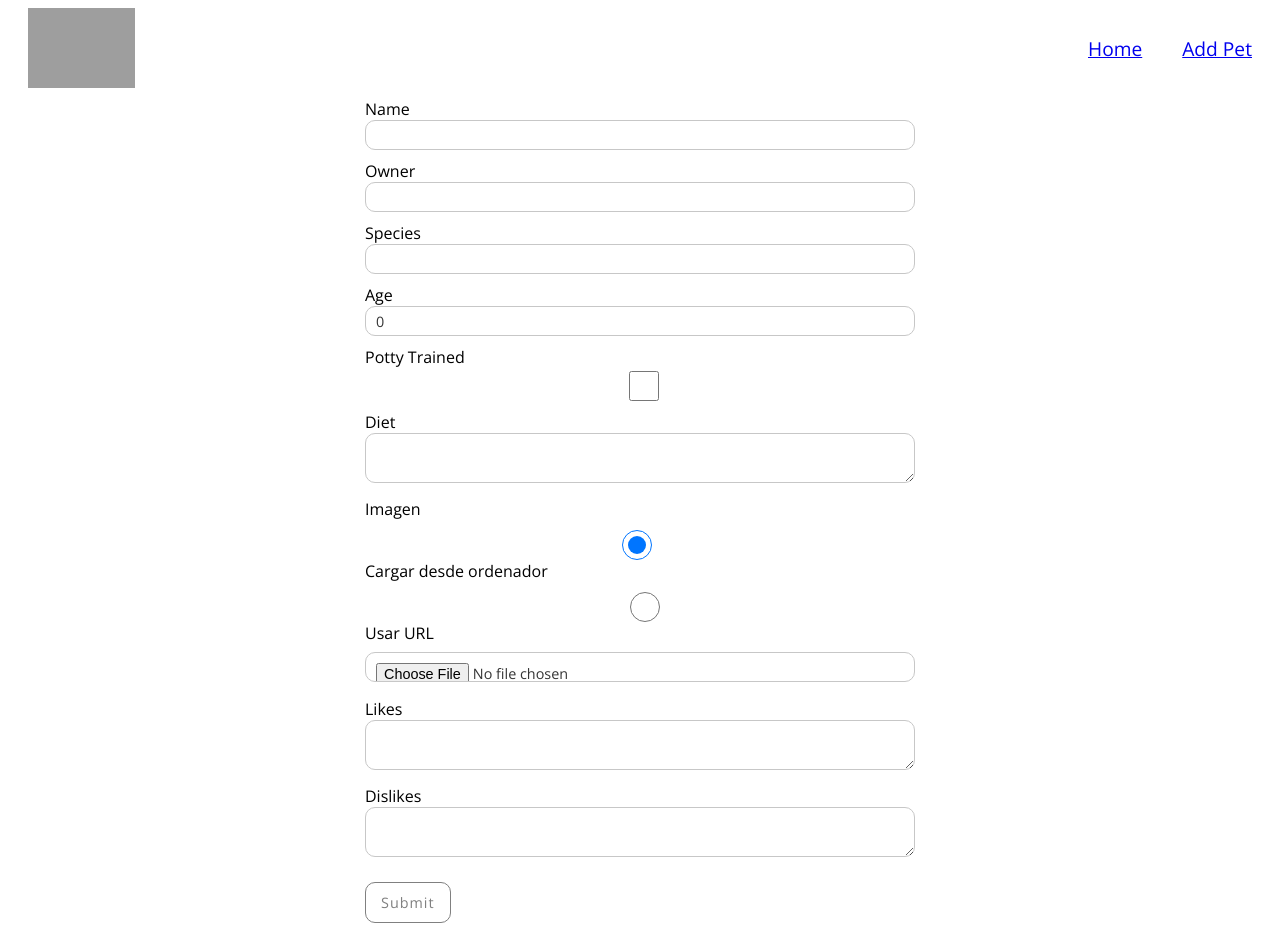
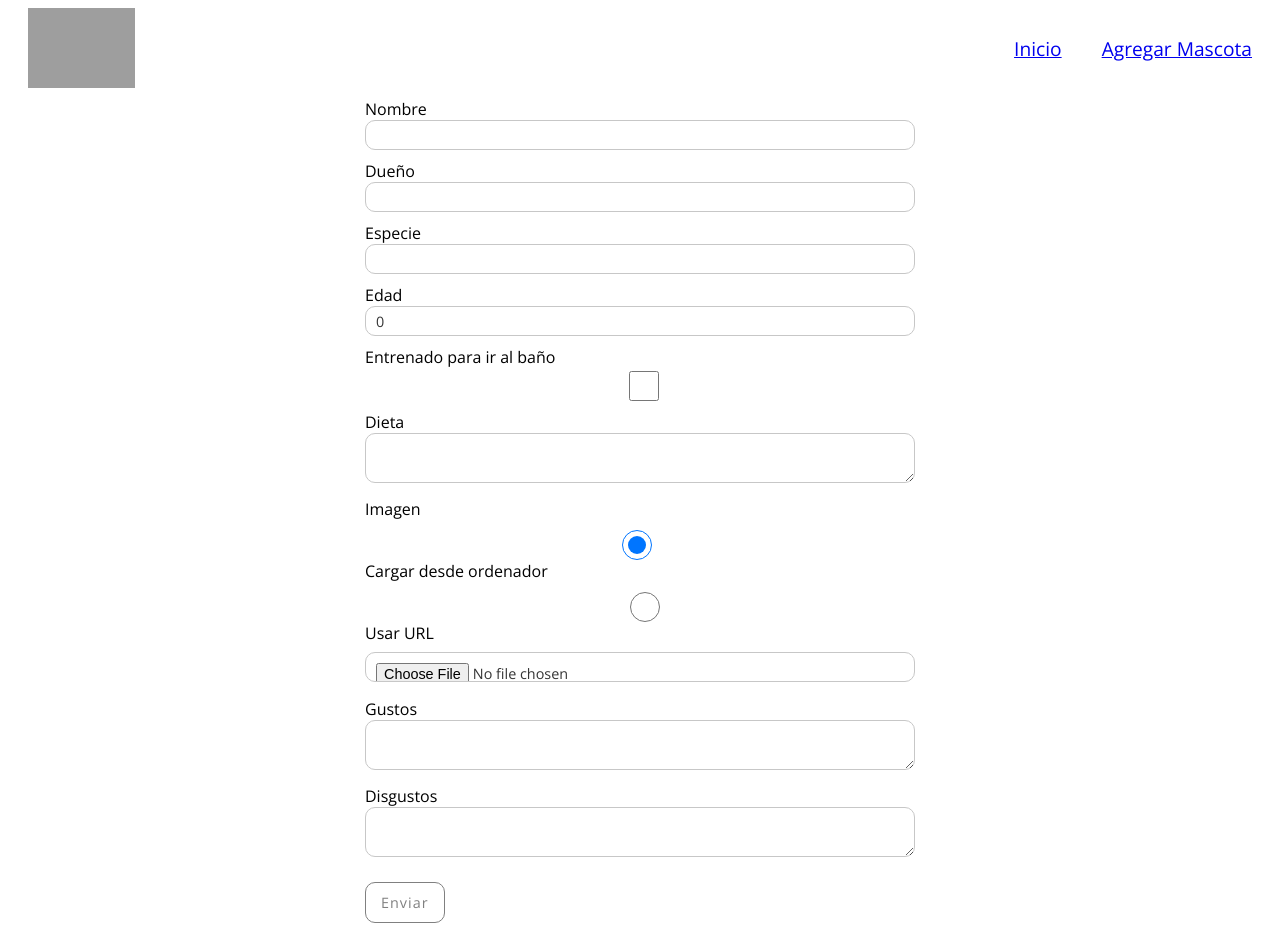
Before and after one commit to spizzirri/Proyecto-NextJS-para-pruebas-automatizadas, a Next.js app: page /new in a window 1280 px wide. Built offline with nearby package versions, Linux system fonts and the light colour scheme; grey boxes are pictures that could not be loaded.

Commit message:
Pasa la aplicacion a español

```diff
--- a/components/Form.tsx
+++ b/components/Form.tsx
@@ -78,7 +78,7 @@ const Form = ({ formId, petForm, forNewPet = true }: Props) => {
       mutate(`/api/pets/${id}`, data, false); // Update the local data without a revalidation
       router.push("/");
     } catch (error) {
-      setMessage("Failed to update pet");
+      setMessage("Error al actualizar la mascota");
     }
   };
 
@@ -101,7 +101,7 @@ const Form = ({ formId, petForm, forNewPet = true }: Props) => {
 
       router.push("/");
     } catch (error) {
-      setMessage("Failed to add pet");
+      setMessage("Error al agregar la mascota");
     }
   };
 
@@ -164,10 +164,10 @@ const Form = ({ formId, petForm, forNewPet = true }: Props) => {
   /* Makes sure pet info is filled for pet name, owner name, species, and image url*/
   const formValidate = () => {
     let err: Error = {};
-    if (!form.name) err.name = "Name is required";
-    if (!form.owner_name) err.owner_name = "Owner is required";
-    if (!form.species) err.species = "Species is required";
-    if (!form.image_url) err.image_url = "Image is required";
+    if (!form.name) err.name = "El nombre es requerido";
+    if (!form.owner_name) err.owner_name = "El dueño es requerido";
+    if (!form.species) err.species = "La especie es requerida";
+    if (!form.image_url) err.image_url = "La imagen es requerida";
     return err;
   };
 
@@ -185,7 +185,7 @@ const Form = ({ formId, petForm, forNewPet = true }: Props) => {
   return (
     <>
       <form id={formId} onSubmit={handleSubmit}>
-        <label htmlFor="name">Name</label>
+        <label htmlFor="name">Nombre</label>
         <input
           type="text"
           maxLength={20}
@@ -195,7 +195,7 @@ const Form = ({ formId, petForm, forNewPet = true }: Props) => {
           required
         />
 
-        <label htmlFor="owner_name">Owner</label>
+        <label htmlFor="owner_name">Dueño</label>
         <input
           type="text"
           maxLength={20}
@@ -205,7 +205,7 @@ const Form = ({ formId, petForm, forNewPet = true }: Props) => {
           required
         />
 
-        <label htmlFor="species">Species</label>
+        <label htmlFor="species">Especie</label>
         <input
           type="text"
           maxLength={30}
@@ -215,7 +215,7 @@ const Form = ({ formId, petForm, forNewPet = true }: Props) => {
           required
         />
 
-        <label htmlFor="age">Age</label>
+        <label htmlFor="age">Edad</label>
         <input
           type="number"
           name="age"
@@ -223,7 +223,7 @@ const Form = ({ formId, petForm, forNewPet = true }: Props) => {
           onChange={handleChange}
         />
 
-        <label htmlFor="poddy_trained">Potty Trained</label>
+        <label htmlFor="poddy_trained">Entrenado para ir al baño</label>
         <input
           type="checkbox"
           name="poddy_trained"
@@ -231,7 +231,7 @@ const Form = ({ formId, petForm, forNewPet = true }: Props) => {
           onChange={handleChange}
         />
 
-        <label htmlFor="diet">Diet</label>
+        <label htmlFor="diet">Dieta</label>
         <textarea
           name="diet"
           maxLength={60}
@@ -326,7 +326,7 @@ const Form = ({ formId, petForm, forNewPet = true }: Props) => {
           )}
         </div>
 
-        <label htmlFor="likes">Likes</label>
+        <label htmlFor="likes">Gustos</label>
         <textarea
           name="likes"
           maxLength={60}
@@ -334,7 +334,7 @@ const Form = ({ formId, petForm, forNewPet = true }: Props) => {
           onChange={handleChange}
         />
 
-        <label htmlFor="dislikes">Dislikes</label>
+        <label htmlFor="dislikes">Disgustos</label>
         <textarea
           name="dislikes"
           maxLength={60}
@@ -343,7 +343,7 @@ const Form = ({ formId, petForm, forNewPet = true }: Props) => {
         />
 
         <button type="submit" className="btn">
-          Submit
+          Enviar
         </button>
       </form>
       <p>{message}</p>
--- a/components/pages/pet/component.tsx
+++ b/components/pages/pet/component.tsx
@@ -33,7 +33,7 @@ export default function PetDetailComponent({ pet }: Props) {
       });
       router.push("/");
     } catch (error) {
-      setMessage("Failed to delete the pet.");
+      setMessage("Error al eliminar la mascota.");
     }
   };
 
@@ -44,10 +44,10 @@ export default function PetDetailComponent({ pet }: Props) {
       <PetCard pet={pet} showActions={false} />
       <div className="btn-container">
         <Link href={`/${petId}/edit`}>
-          <button className="btn edit">Edit</button>
+          <button className="btn edit">Editar</button>
         </Link>
         <button className="btn delete" onClick={handleDelete}>
-          Delete
+          Eliminar
         </button>
       </div>
       {message && <p>{message}</p>}
--- a/components/pages/pet/edit/component.tsx
+++ b/components/pages/pet/edit/component.tsx
@@ -16,8 +16,8 @@ export default function EditPetComponent() {
     isLoading,
   } = useSWR(id ? `/api/pets/${id}` : null, fetcher);
 
-  if (error) return <p>Failed to load</p>;
-  if (isLoading) return <p>Loading...</p>;
+  if (error) return <p>Error al cargar</p>;
+  if (isLoading) return <p>Cargando...</p>;
   if (!pet) return null;
 
   const petForm = {
--- a/infra/repository/MongoPetRepository.ts
+++ b/infra/repository/MongoPetRepository.ts
@@ -7,18 +7,18 @@ const PetSchema = new Schema<PetEntity>(
   {
     name: {
       type: String,
-      required: [true, "Please provide a name for this pet."],
-      maxlength: [60, "Name cannot be more than 60 characters"],
+      required: [true, "Por favor, proporciona un nombre para esta mascota."],
+      maxlength: [60, "El nombre no puede tener más de 60 caracteres"],
     },
     owner_name: {
       type: String,
-      required: [true, "Please provide the pet owner's name"],
-      maxlength: [60, "Owner's Name cannot be more than 60 characters"],
+      required: [true, "Por favor, proporciona el nombre del dueño de la mascota"],
+      maxlength: [60, "El nombre del dueño no puede tener más de 60 caracteres"],
     },
     species: {
       type: String,
-      required: [true, "Please specify the species of your pet."],
-      maxlength: [40, "Species specified cannot be more than 40 characters"],
+      required: [true, "Por favor, especifica la especie de tu mascota."],
+      maxlength: [40, "La especie especificada no puede tener más de 40 caracteres"],
     },
     age: {
       type: Number,
@@ -31,7 +31,7 @@ const PetSchema = new Schema<PetEntity>(
     },
     image_url: {
       type: String,
-      required: [true, "Please provide an image url for this pet."],
+      required: [true, "Por favor, proporciona una URL de imagen para esta mascota."],
     },
     likes: {
       type: [String],
--- a/pages/_app.tsx
+++ b/pages/_app.tsx
@@ -8,19 +8,19 @@ function MyApp({ Component, pageProps }: AppProps) {
   return (
     <>
       <Head>
-        <title>Pet Care App</title>
+        <title>Aplicación de Cuidado de Mascotas</title>
       </Head>
 
       <div className="top-bar">
         <div className="nav">
-          <Link href="/">Home</Link>
-          <Link href="/new">Add Pet</Link>
+          <Link href="/">Inicio</Link>
+          <Link href="/new">Agregar Mascota</Link>
         </div>
 
         <img
           id="title"
           src="https://upload.wikimedia.org/wikipedia/commons/1/1f/Pet_logo_with_flowers.png"
-          alt="pet care logo"
+          alt="logo de cuidado de mascotas"
         ></img>
       </div>
       <div className="wrapper grid">
```
Also changed, not shown: components/pages/pet/PetCard.tsx (+5 -5 lines), models/Pet.ts (+7 -7 lines).
